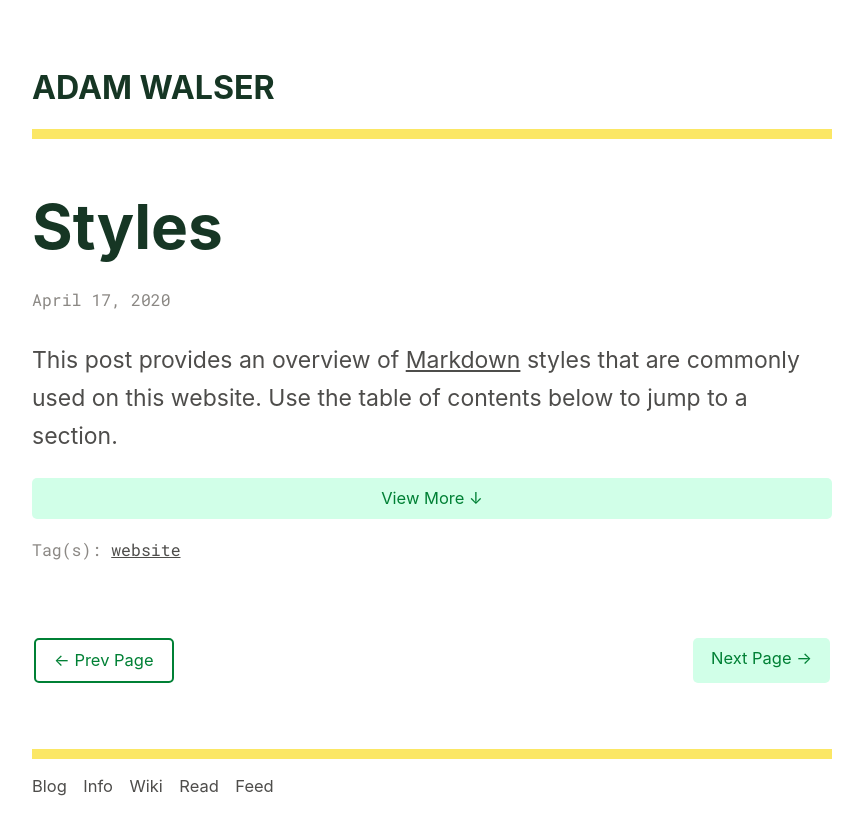
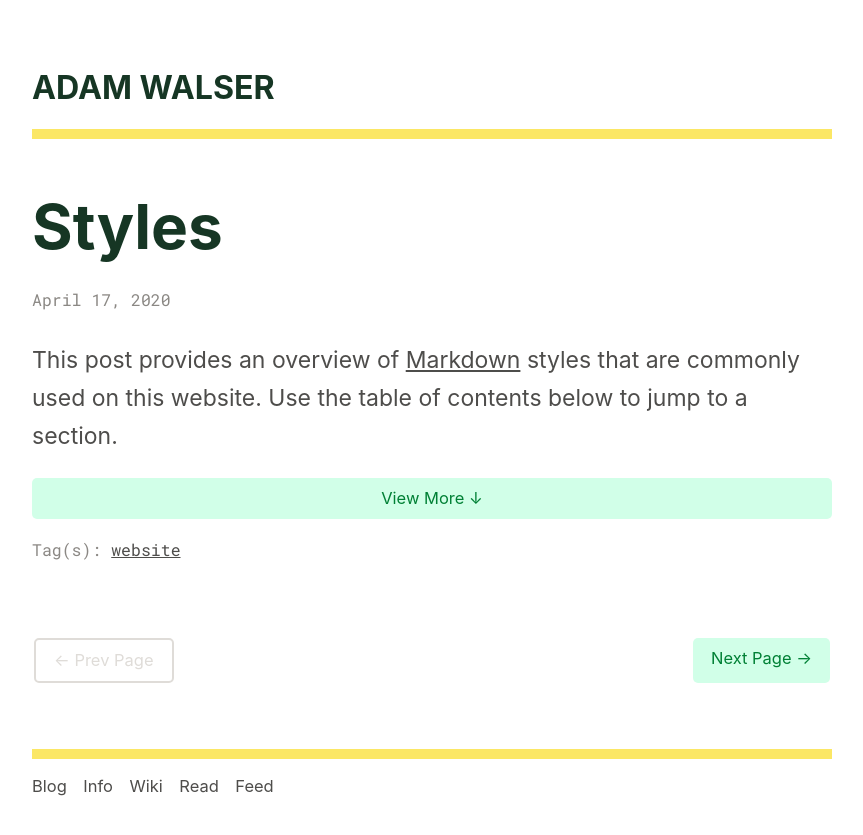
Before and after one commit to ajpwalser/ajpwalser.github.io, a Jekyll site: the page built from index.html, in a window 1280 px wide. Shown: the top 835 px of the page, without its empty margins (208-1071 px from the left). Built offline with Jekyll 4.4.1, drawn with Linux system fonts in a browser that asks for light colours; some web fonts are replaced; the list of posts is cut into pages by our own code.

Commit message:
Update style.css

```diff
--- a/css/style.css
+++ b/css/style.css
@@ -434,8 +434,8 @@ span.small {
 	padding: 7px 18px;
 	margin: 2px;
 	background-color: rgb(255, 255, 255);
-	border: 2px solid rgb(0, 128, 53);
-	color: rgb(0, 128, 53);
+	border: 2px solid rgb(223, 220, 216);
+	color: rgb(223, 220, 216);
 	-webkit-border-radius: 5px;
 	-moz-border-radius: 5px;
 	border-radius: 5px;
```
